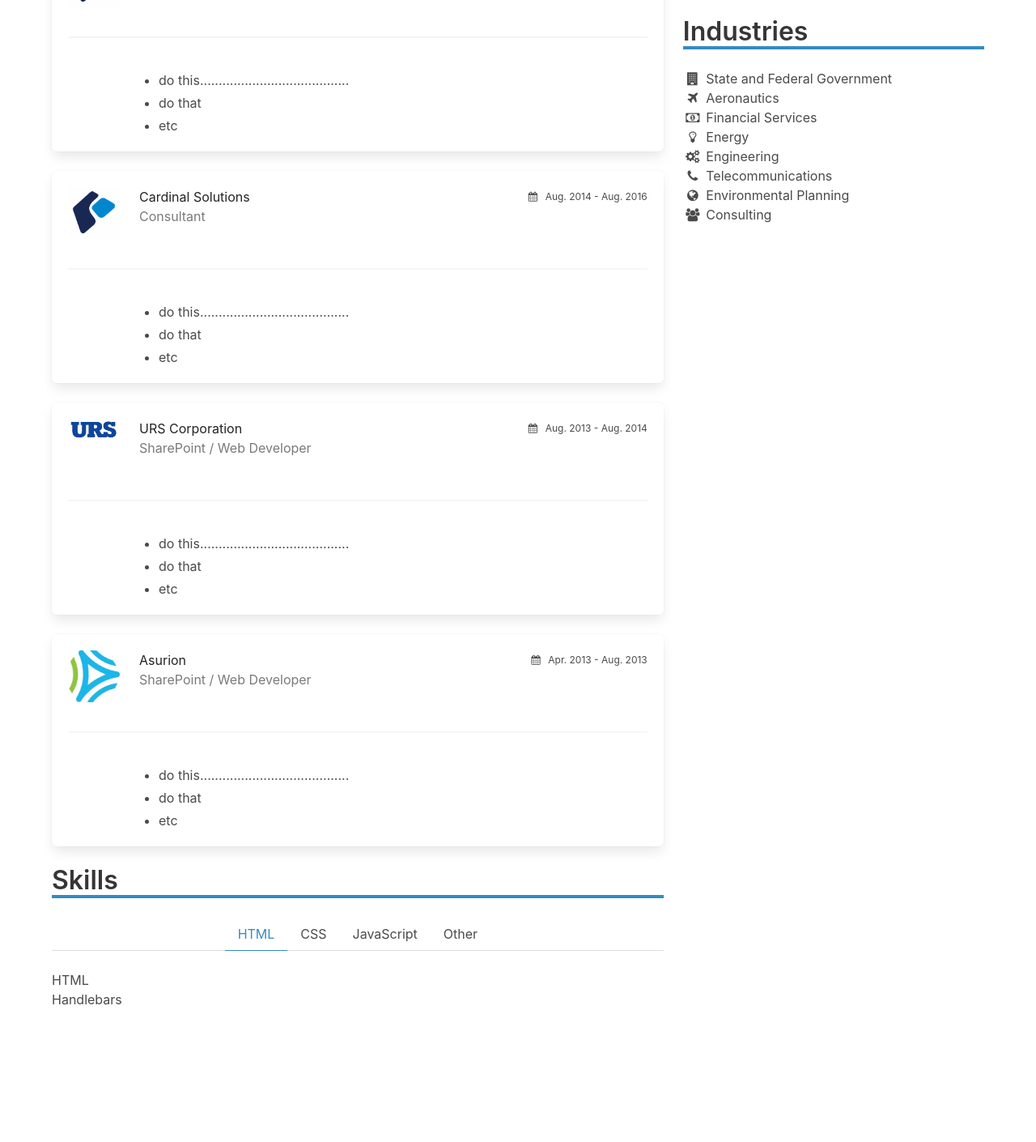
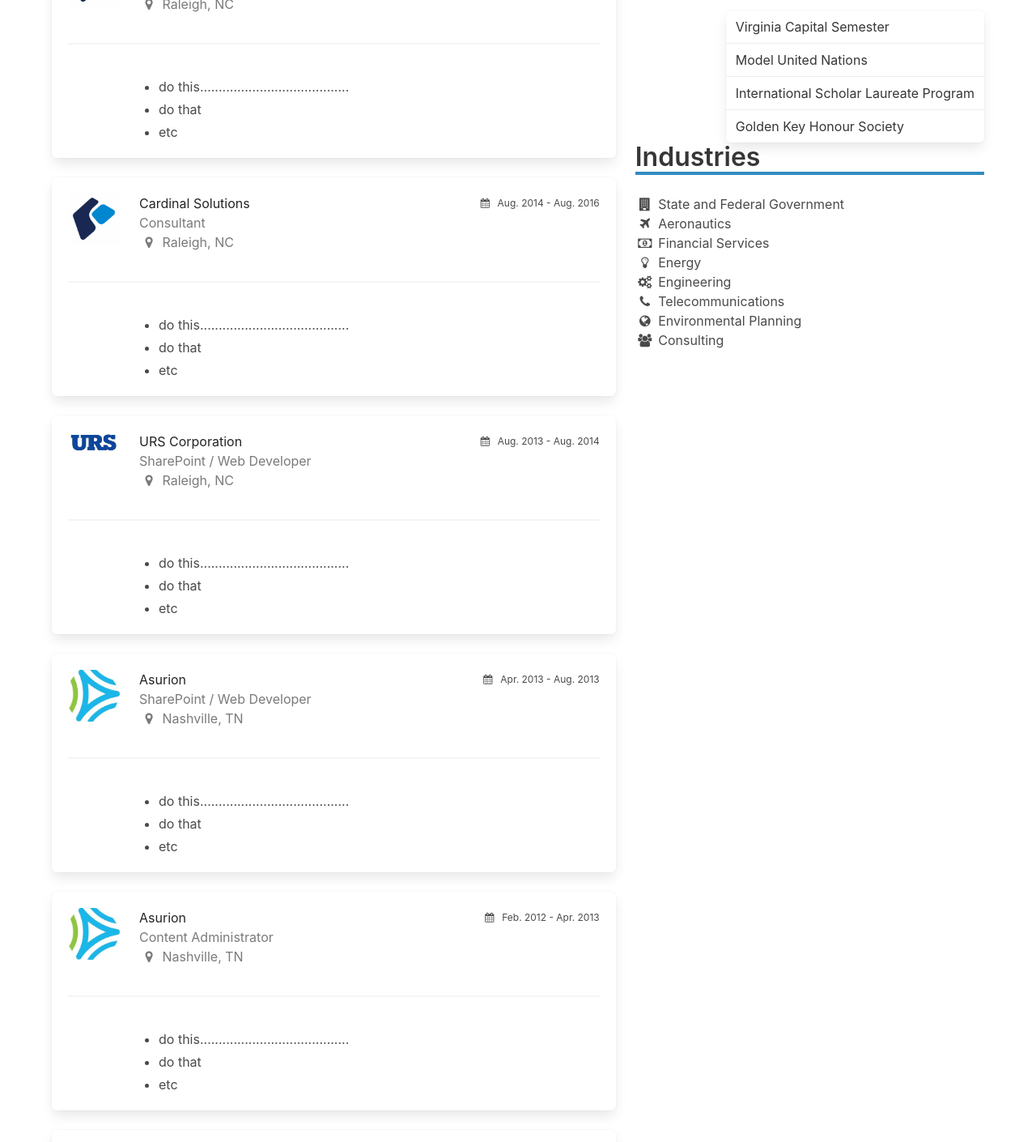
Before and after one commit to escodel/portfolio, a Nuxt app: page /cv in a window 1280 px wide. Shown: the part 400-1810 px from the top of the page at 81% size. Before the commit the page ends 1694 px from the top, so only its background shows below. Built offline with nearby package versions, Linux system fonts and the light colour scheme.

Commit message:
More work on CV. Need to fix flex is-narrow on timeframe column

```diff
--- a/pages/cv.vue
+++ b/pages/cv.vue
@@ -22,31 +22,6 @@
             <h2 class="title underline">
               Work History
             </h2>
-            <!-- <div class="content">
-              <p>
-                After getting a start in state government, I realized technology was the driving force for workplace productivity.
-              </p>
-            </div> -->
-
-            <!-- <nav class="panel">
-              <p class="panel-heading">
-                Work History
-              </p>
-              <a class="panel-block">
-                <span class="panel-icon">
-                  <i class="fa fa-users"></i>
-                </span>
-                <h3 class="subtitle">
-                  Cardinal Solutions
-                </h3>
-                <section>
-                  <ul>
-                    <li>Blah blah blah</li>
-                  </ul>
-                </section>
-              </a>
-            </nav> -->
-
             <div v-for="workHistory in workHistories" :key="workHistory.id" class="box">
               <div class="columns">
                 <figure class="column is-narrow">
@@ -57,11 +32,18 @@
                 <div class="column">
                   <div class="content has-text-left">
                     <p>
-                    <span class="has-text-black-ter">{{ workHistory.company }}</span>
-                    <br>
-                        <span class="has-text-grey">
-                          {{ workHistory.title }}
+                      <span class="has-text-black-ter">{{ workHistory.company }}</span>
+                      <br>
+                      <span class="has-text-grey">
+                        {{ workHistory.title }}
+                      </span>
+                      <br>
+                      <span class="has-text-grey">
+                        <span class="icon">
+                          <i class="fa fa-map-marker"></i>
                         </span>
+                        {{ workHistory.location }}
+                      </span>
                     </p>
                   </div>
                 </div>
@@ -140,6 +122,15 @@
                     B.A. Political Science, 2007<br>
                     <em>Cum Laude</em>
                   </p>
+                  <nav class="panel">
+                    <div class="panel-block">Virginia Capital Semester</div>
+                    <div class="panel-block">Model United Nations</div>
+                    <div class="panel-block">International Scholar Laureate Program</div>
+                    <div class="panel-block">Golden Key Honour Society</div>
+                    <!-- <li>International Scholar Laureate Program</li>
+                    <li>Virginia Capital Semester</li>
+                    <li>Model United Nations</li> -->
+                  </nav>
                 </div>
               </div>
             </article>
@@ -229,6 +220,7 @@
           img: require('../assets/img/cardinal_solutions.jpg'),
           timeframe: 'Aug. 2016 - Present',
           title: 'Senior Consultant',
+          location: 'Raleigh, NC',
           responsibilities: [
             'do this........................................',
             'do that',
@@ -240,6 +232,7 @@
           img: require('../assets/img/cardinal_solutions.jpg'),
           timeframe: 'Aug. 2014 - Aug. 2016',
           title: 'Consultant',
+          location: 'Raleigh, NC',
           responsibilities: [
             'do this........................................',
             'do that',
@@ -251,6 +244,7 @@
           img: require('../assets/img/urs_corporation.jpg'),
           timeframe: 'Aug. 2013 - Aug. 2014',
           title: 'SharePoint / Web Developer',
+          location: 'Raleigh, NC',
           responsibilities: [
             'do this........................................',
             'do that',
@@ -262,6 +256,31 @@
           img: require('../assets/img/asurion.jpg'),
           timeframe: 'Apr. 2013 - Aug. 2013',
           title: 'SharePoint / Web Developer',
+          location: 'Nashville, TN',
+          responsibilities: [
+            'do this........................................',
+            'do that',
+            'etc'
+          ]
+        },
+        {
+          company: 'Asurion',
+          img: require('../assets/img/asurion.jpg'),
+          timeframe: 'Feb. 2012 - Apr. 2013',
+          title: 'Content Administrator',
+          location: 'Nashville, TN',
+          responsibilities: [
+            'do this........................................',
+            'do that',
+            'etc'
+          ]
+        },
+        {
+          company: 'Capital One',
+          img: require('../assets/img/capital_one.png'),
+          timeframe: 'Mar. 2011 - Feb. 2012',
+          title: 'Web Content Manager',
+          location: 'Richmond, VA',
           responsibilities: [
             'do this........................................',
             'do that',
```
Also changed, not shown: assets/img/capital_one.png (added).
